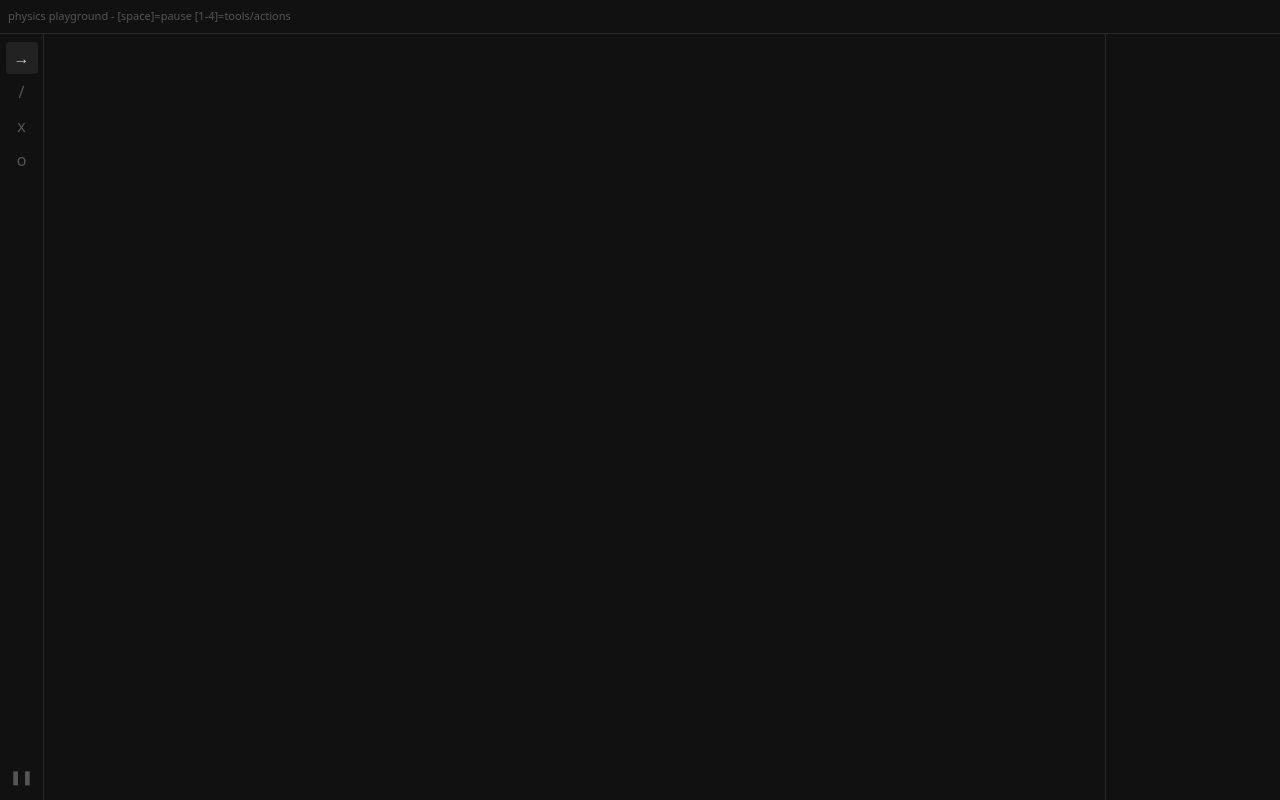
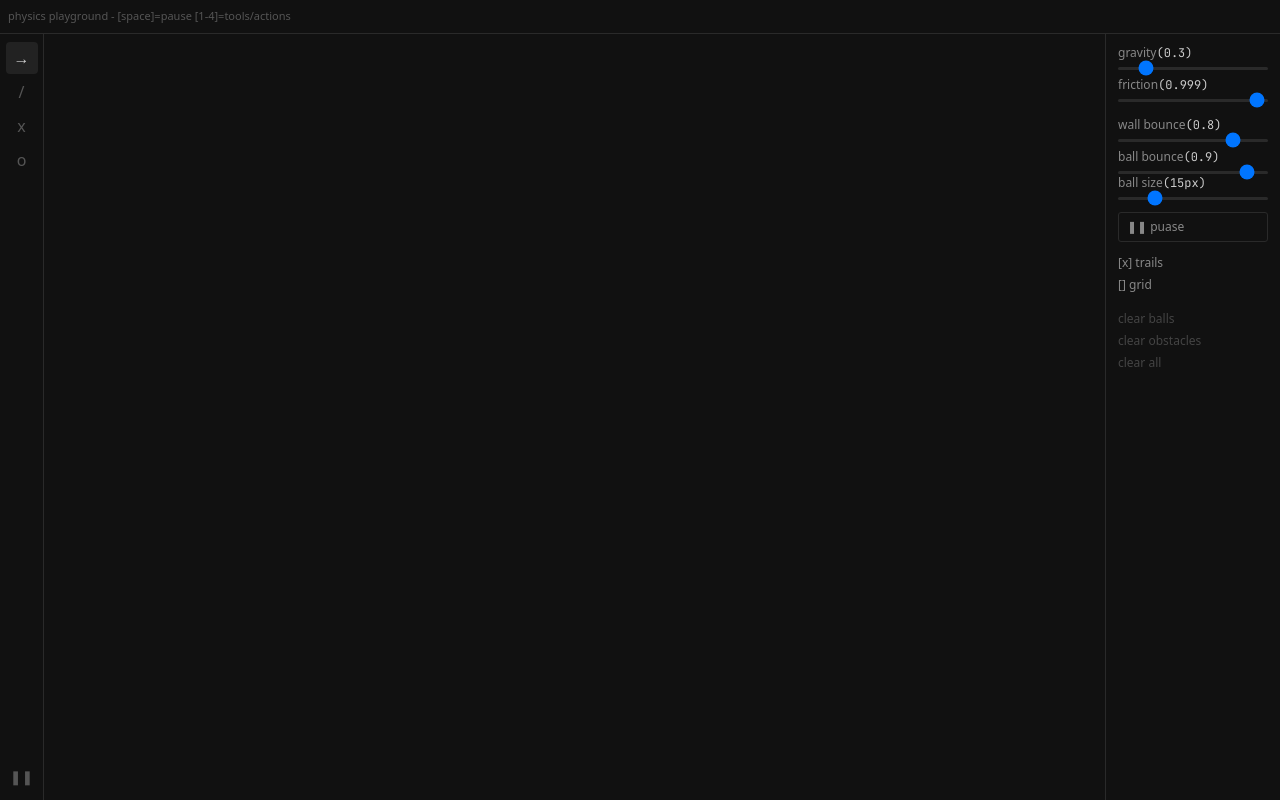
Before and after one commit to mateivul/PhysicsPlayground, a React (Vite) app: page / in a window 1280 px wide. Built offline with nearby package versions, Linux system fonts and the light colour scheme.

Commit message:
right controls, physics params & clear canvas

```diff
--- a/src/App.jsx
+++ b/src/App.jsx
@@ -1,5 +1,6 @@
 import { useState, useRef, useEffect } from "react";
 import Toolbar from "./components/Toolbar.jsx";
+import Controls from "./components/Controls.jsx";
 
 const defaults = {
     gravity: 0.3,
@@ -87,9 +88,30 @@ export default function App() {
                         flexDirection: "column",
                         background: "var(--bg--panel)",
                         borderLeft: "1px solid var(--border)",
+                        overflow: "hidden",
                     }}
                 >
-                    {/* {controls} */}
+                    <Controls
+                        params={params}
+                        onParam={changeParam}
+                        ballSize={ballSize}
+                        onSize={changeBallSize}
+                        showTrails={showTrails}
+                        showGrid={showGrid}
+                        running={running}
+                        onToggleTrails={() => {
+                            showTrailsRef.current = !showTrails;
+                            setShowTrails(!showTrails);
+                        }}
+                        onToggleGrid={() => {
+                            showGridRef.current = !showGrid;
+                            setShowGrid(!showGrid);
+                        }}
+                        onTogglePause={togglePause}
+                        onClearBalls={() => clearBallsRef.current?.()}
+                        onClearObstacles={() => clearObstaclesRef.current?.()}
+                        onClearAll={() => clearAllRef.current?.()}
+                    />
                     {/* {info panel} */}
                 </div>
             </div>
--- /dev/null
+++ b/src/components/Controls.jsx
@@ -0,0 +1,133 @@
+//right side controls for physics parameters and other actions
+function Slider({ label, value, min, max, step, unit = "", onChange }) {
+    return (
+        <div style={{ display: " flex", flexDirection: "column", gap: 5 }}>
+            <span style={{ color: "#888" }}>
+                {label}
+                <span style={{ fontFamily: "'JetBrains Mono', monospace", color: "#ccc" }}>
+                    ({value}
+                    {unit})
+                </span>
+            </span>
+            <input
+                type="range"
+                min={min}
+                max={max}
+                step={step}
+                value={value}
+                onChange={(e) => onChange(parseFloat(e.target.value))}
+            />
+        </div>
+    );
+}
+
+export default function Controls({
+    params,
+    onParam,
+    ballSize,
+    onSize,
+    showTrails,
+    onToggleTrails,
+    showGrid,
+    onToggleGrid,
+    running,
+    onTogglePause,
+    onClearBalls,
+    onClearObstacles,
+    onClearAll,
+}) {
+    const btn = (label, onClick, dim) => (
+        <button
+            onClick={onClick}
+            style={{
+                background: "none",
+                border: "none",
+                color: dim ? "#444" : "#888",
+                padding: "2px 0",
+                textAlign: "left",
+                width: "100%",
+            }}
+            onMouseEnter={(e) => (e.currentTarget.style.color = "#ccc")}
+            onMouseLeave={(e) => (e.currentTarget.style.color = dim ? "#444" : "$888")}
+        >
+            {label}
+        </button>
+    );
+
+    return (
+        <div
+            style={{
+                padding: "10px 12px",
+                display: "flex",
+                flexDirection: "column",
+                overflowY: "auto",
+                flex: 1,
+                gap: 0,
+            }}
+        >
+            <Slider
+                label="gravity"
+                value={params.gravity}
+                min={0}
+                max={2}
+                step={0.01}
+                onChange={(v) => onParam("gravity", v)}
+            />
+            <div style={{ height: 6 }} />
+            <Slider
+                label="friction"
+                value={params.friction}
+                min={0.95}
+                max={1}
+                step={0.001}
+                onChange={(v) => onParam("friction", v)}
+            />
+            <div style={{ height: 14 }} />
+            <Slider
+                label="wall bounce"
+                value={params.restitution}
+                min={0}
+                max={1}
+                step={0.05}
+                onChange={(v) => onParam("restitution", v)}
+            />
+            <div style={{ height: 6 }} />
+            <Slider
+                label="ball bounce"
+                value={params.ballRestitution}
+                min={0}
+                max={1}
+                step={0.05}
+                onChange={(v) => onParam("ballRestitution", v)}
+            />
+            <div style={{ hieght: 14 }} />
+            <Slider label="ball size" value={ballSize} min={8} max={40} step={1} unit="px" onChange={onSize} />
+            <div style={{ height: 12 }} />
+
+            <button
+                onClick={onTogglePause}
+                style={{
+                    background: "none",
+                    border: "1px solid var(--border)",
+                    borderRadius: 3,
+                    color: running ? "#888" : "#ccc",
+                    padding: "5px 8px",
+                    width: "100%",
+                    textAlign: "left",
+                    marginBottom: 10,
+                }}
+            >
+                {running ? "❚❚ puase" : "▶ play"}
+            </button>
+
+            {btn(`${showTrails ? "[x]" : "[]"} trails`, onToggleTrails)}
+            {btn(`${showGrid ? "[x]" : "[]"} grid`, onToggleGrid)}
+
+            <div style={{ height: 12 }} />
+
+            {btn("clear balls", onClearBalls, true)}
+            {btn("clear obstacles", onClearObstacles, true)}
+            {btn("clear all", onClearAll, true)}
+        </div>
+    );
+}
```
